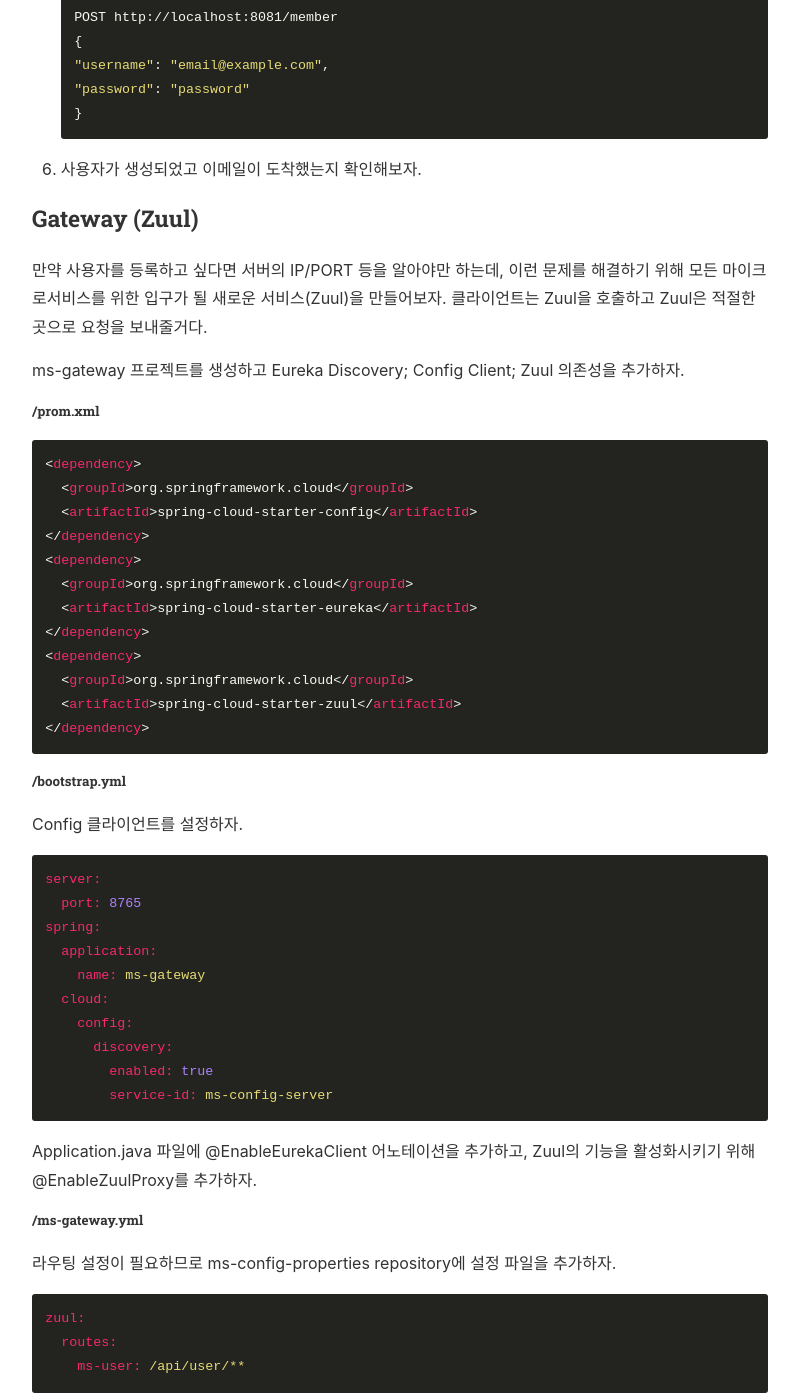
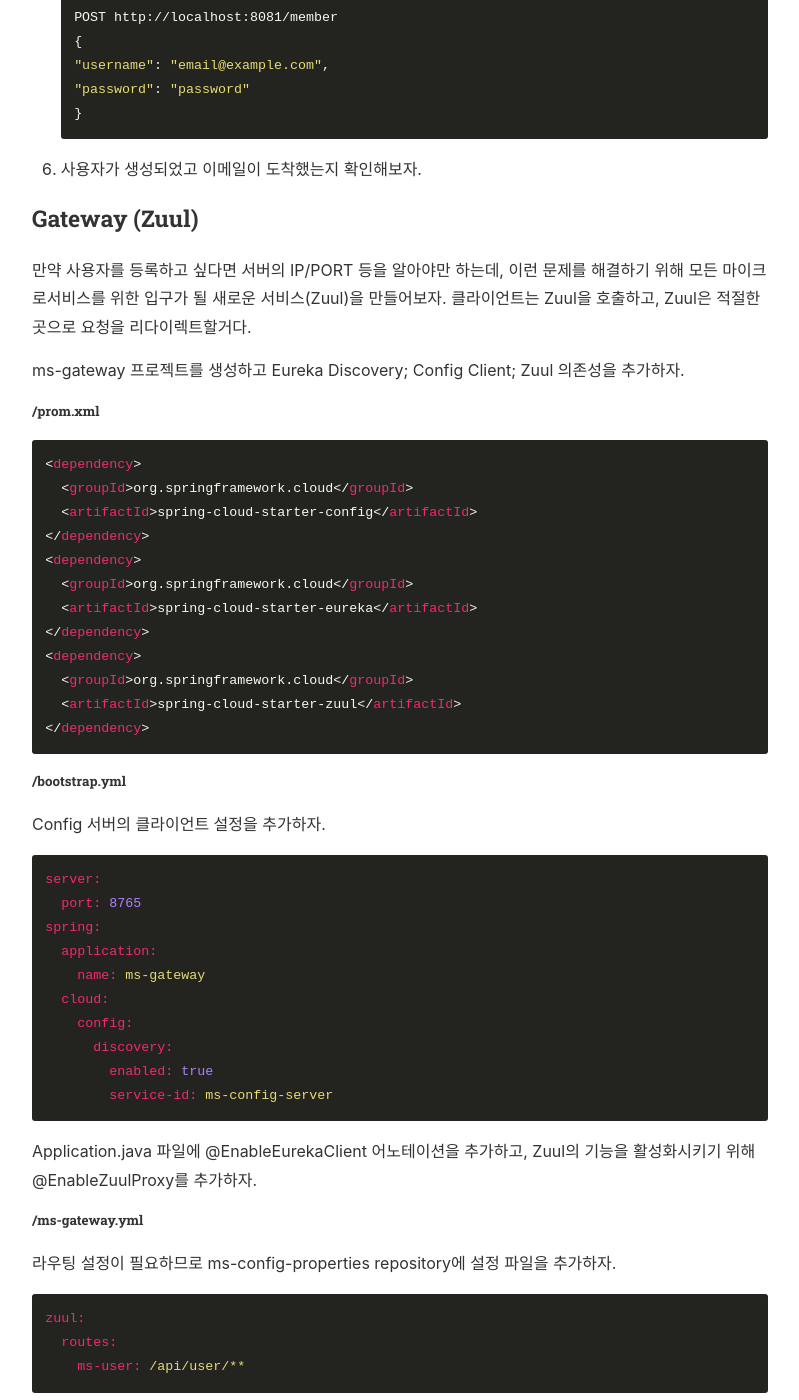
Before and after one commit to countingmars/countingmars.github.io, a Jekyll site: the page built from _posts/2018-04-20-building-microservices-with-netflix-oss-kafka-springboot-p3.markdown, in a window 1280 px wide and 1400 px high, scrolled down 4029 px. Shown: the whole window, without its empty margins (240-1039 px from the left). Built offline with Jekyll 4.4.1, drawn with Linux system fonts in a browser that asks for light colours; nearby versions of some CDN libraries.

Commit message:
post microservice springboot, netflix oss, kafka part 3

````diff
--- a/_posts/2018-04-20-building-microservices-with-netflix-oss-kafka-springboot-p3.markdown
+++ b/_posts/2018-04-20-building-microservices-with-netflix-oss-kafka-springboot-p3.markdown
@@ -169,7 +169,7 @@
 
 ### Gateway (Zuul)
 만약 사용자를 등록하고 싶다면 서버의 IP/PORT 등을 알아야만 하는데, 이런 문제를 해결하기 위해 모든 마이크로서비스를 위한 입구가 될 새로운 서비스(Zuul)을 만들어보자.
-클라이언트는 Zuul을 호출하고 Zuul은 적절한 곳으로 요청을 보내줄거다.
+클라이언트는 Zuul을 호출하고, Zuul은 적절한 곳으로 요청을 리다이렉트할거다.
 
 
 ms-gateway 프로젝트를 생성하고 Eureka Discovery; Config Client; Zuul 의존성을 추가하자.
@@ -191,7 +191,7 @@
 ```
 
 ##### /bootstrap.yml
-Config 클라이언트를 설정하자.
+Config 서버의 클라이언트 설정을 추가하자.
 ```
 server:
   port: 8765
````
